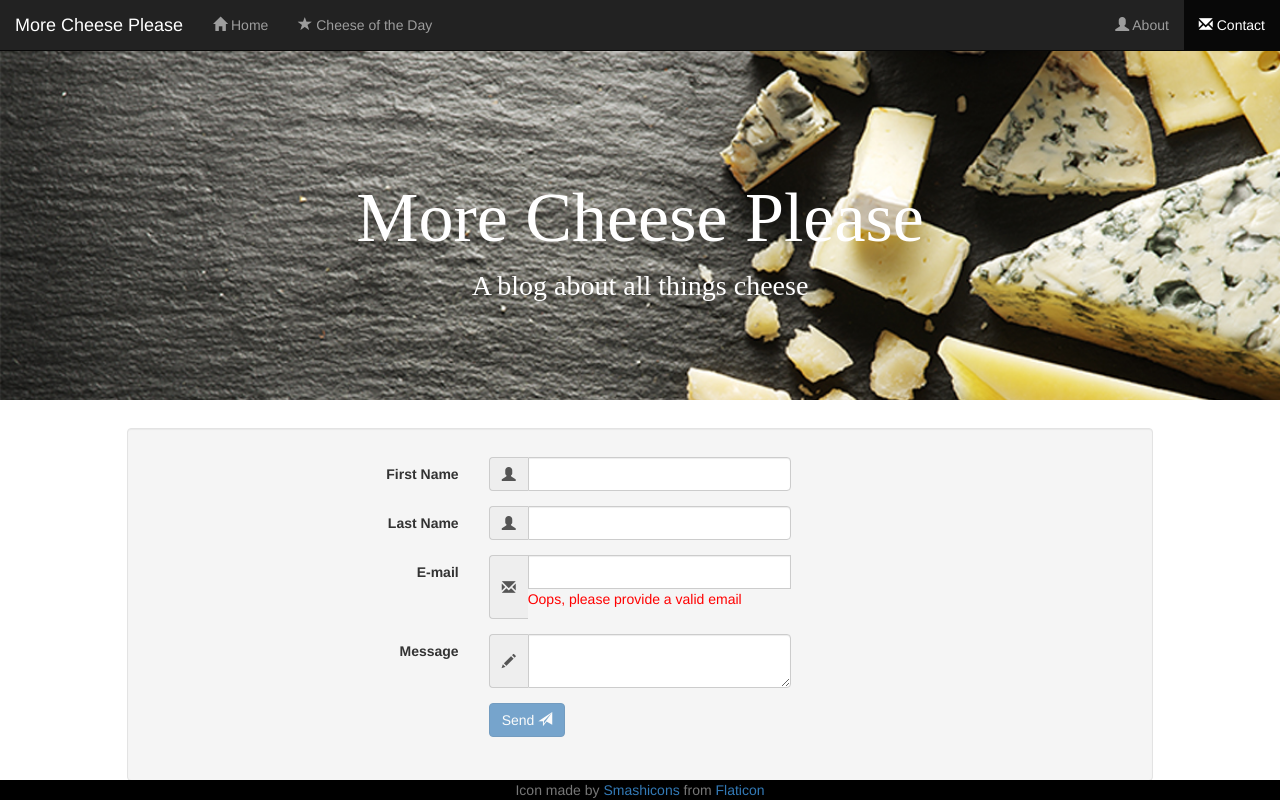
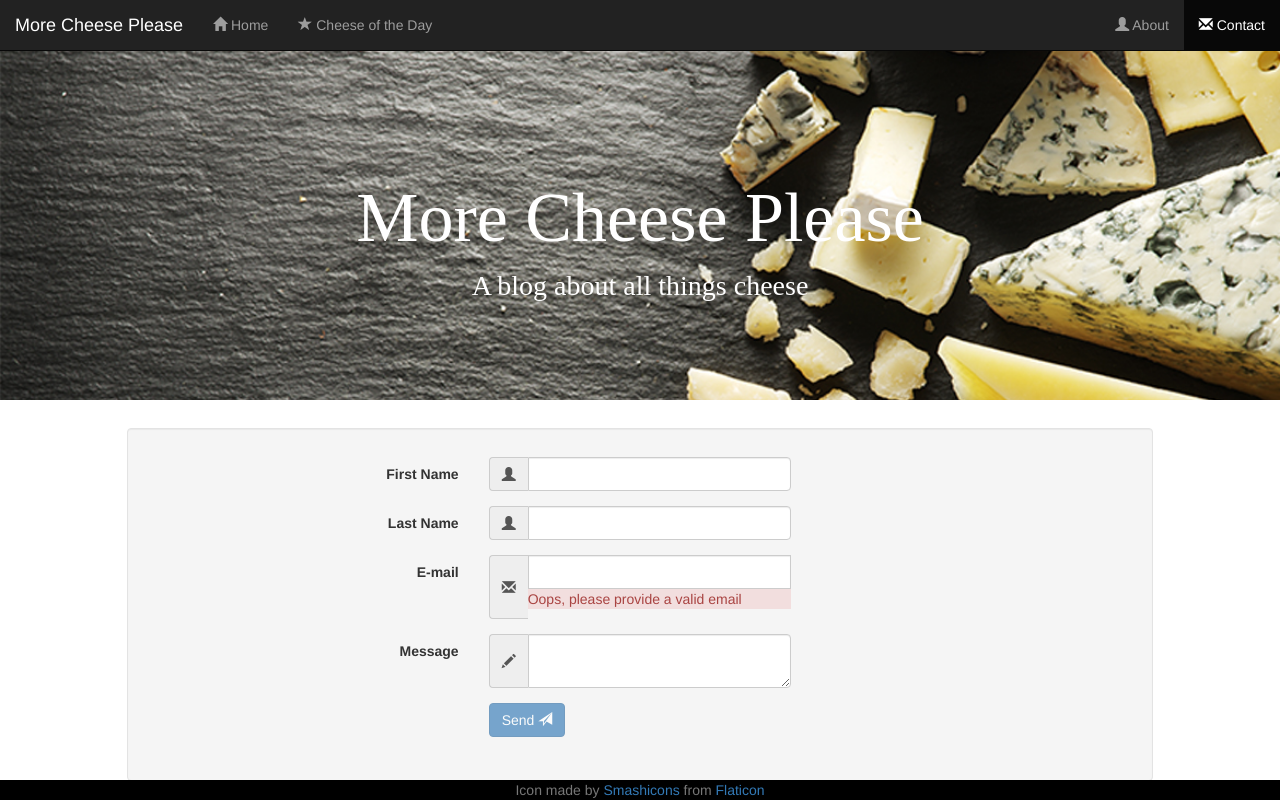
Before and after one commit to moriley5/more-cheese-please, an Angular app: page /contact in a window 1280 px wide. Built offline with nearby package versions, Linux system fonts and the light colour scheme.

Commit message:
Attempt to fix form validation

```diff
--- a/src/app/contact/contact.component.html
+++ b/src/app/contact/contact.component.html
@@ -8,8 +8,8 @@
           <div class="input-group">
             <span class="input-group-addon"><i class="glyphicon glyphicon-user"></i></span>
             <input class="form-control" type="text" formControlName="firstName" placeholder="First Name">
-            <div *ngIf="form.get('firstName').hasError('required')">
-              <p style="color: red">Oops, please provide a first name</p>
+            <div *ngIf="form.get('firstName').hasError('required')" class="alert-danger">
+              <p>Oops, please provide a first name</p>
             </div>
           </div>
         </div>
@@ -21,8 +21,8 @@
           <div class="input-group">
             <span class="input-group-addon"><i class="glyphicon glyphicon-user"></i></span>
             <input class="form-control" type="text" formControlName="lastName" placeholder="Last Name">
-            <div *ngIf="form.get('lastName').hasError('required')">
-              <p style="color: red">Oops, please provide a last name</p>
+            <div *ngIf="form.get('lastName').hasError('required')" class="alert-danger">
+              <p>Oops, please provide a last name</p>
             </div>
           </div>
         </div>
@@ -34,8 +34,8 @@
           <div class="input-group">
             <span class="input-group-addon"><i class="glyphicon glyphicon-envelope"></i></span>
             <input class="form-control" type="text" formControlName="email" placeholder="E-mail">
-            <div *ngIf="form.get('email').hasError('pattern')">
-              <p style="color: red">Oops, please provide a valid email</p>
+            <div *ngIf="form.get('email').hasError('pattern')" class="alert-danger">
+              <p>Oops, please provide a valid email</p>
             </div>
           </div>
         </div>
@@ -47,8 +47,8 @@
           <div class="input-group">
             <span class="input-group-addon"><i class="glyphicon glyphicon-pencil"></i></span>
             <textarea class="form-control" formControlName="message" placeholder="Write your message here..."></textarea>
-            <div *ngIf="form.get('message').hasError('required')">
-              <p style="color: red">Oops, please provide a message</p>
+            <div *ngIf="form.get('message').hasError('required')" class="alert-danger">
+              <p>Oops, please provide a message</p>
             </div>
           </div>
         </div>
--- a/src/app/contact/contact.component.ts
+++ b/src/app/contact/contact.component.ts
@@ -1,5 +1,5 @@
 import { Component, OnInit } from '@angular/core';
-import { FormBuilder, FormGroup, FormControl, Validators, NgForm } from '@angular/forms';
+import { FormBuilder, FormGroup, FormControl, Validators } from '@angular/forms';
 
 @Component({
   selector: 'app-contact',
```
